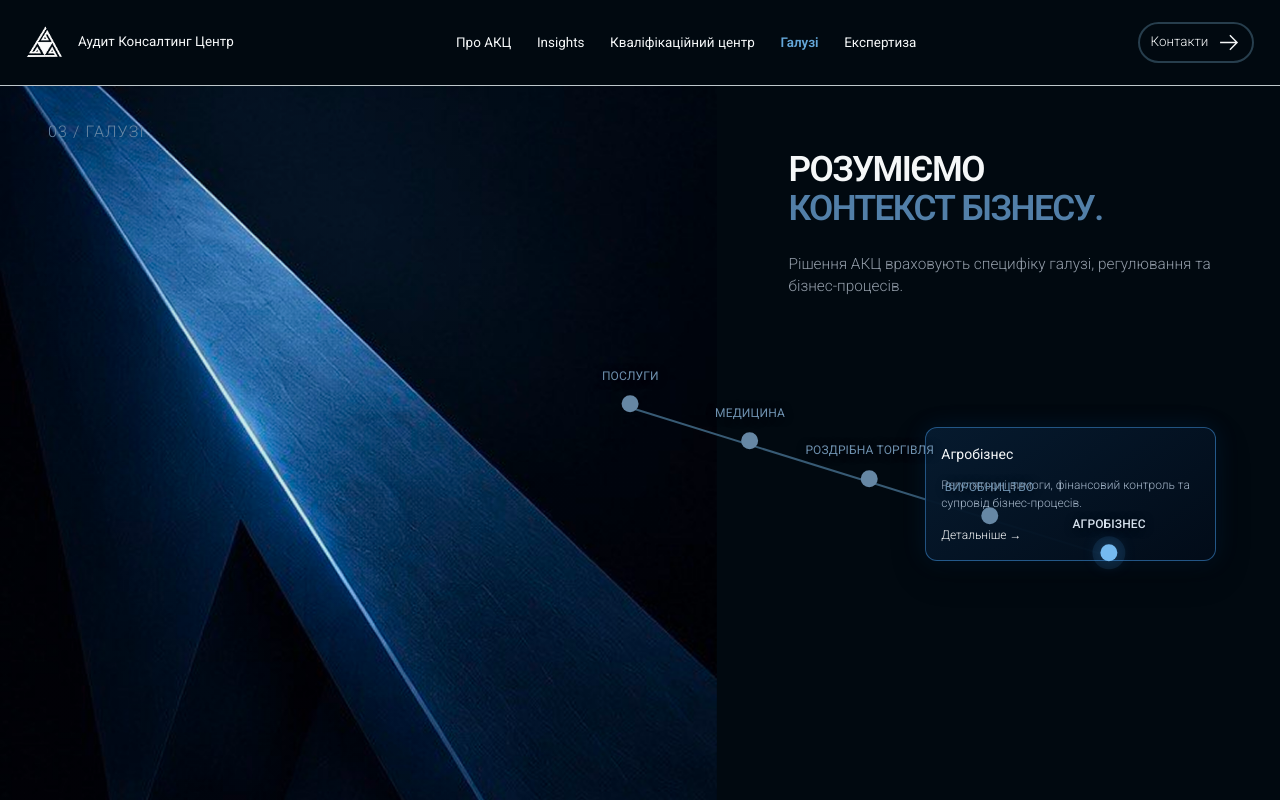
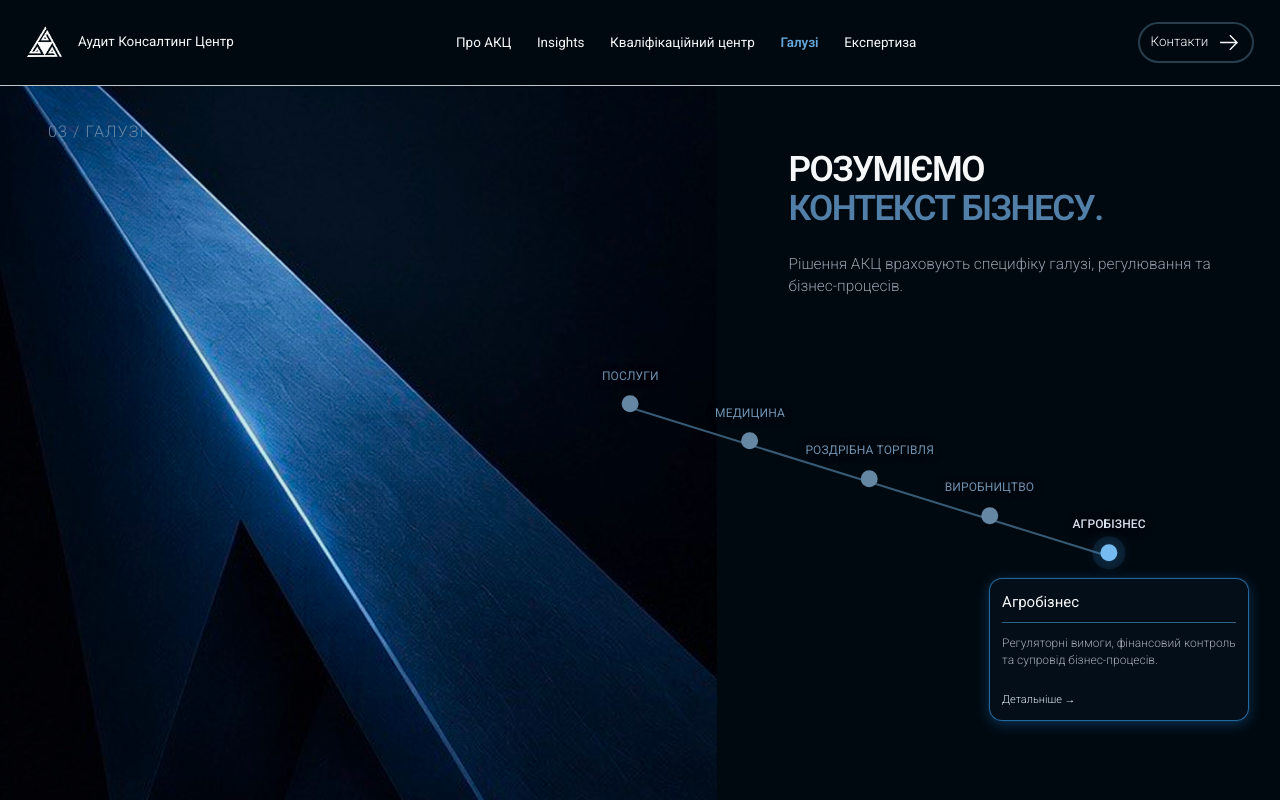
Before and after one commit to dnagorna3817-spec/website_akc_main, a Next.js app: page /industries in a window 1280 px wide. Built offline with nearby package versions, Linux system fonts and the light colour scheme.

Commit message:
Style compact floating industry cards under each selected node

```diff
--- a/app/industries/industries.css
+++ b/app/industries/industries.css
@@ -653,3 +653,60 @@
 @media (min-width: 901px) {
   .industries-plot { transform: translateY(-48px); }
 }
+
+/* Floating Figma-style industry card: follows the selected dot. */
+.industries-plot > .industries-detail {
+  z-index: 5;
+  width: 260px;
+  max-width: none;
+  min-height: 0;
+  right: auto;
+  bottom: auto;
+  padding: 12px 12px 10px;
+  border: 1px solid rgba(48,139,208,.72);
+  border-radius: 13px;
+  background: rgba(5,15,25,.98);
+  box-shadow: 0 3px 14px rgba(29,126,209,.35), 0 0 0 1px rgba(27,80,123,.12);
+  animation: industry-card-appear .22s ease-out both;
+}
+.industries-plot > .industries-detail strong {
+  display: block;
+  padding-bottom: 8px;
+  border-bottom: 1px solid rgba(70,143,198,.65);
+  font-size: 15px;
+  font-weight: 400;
+}
+.industries-plot > .industries-detail p {
+  margin: 12px 0 17px;
+  color: #a3aab3;
+  font-size: 12px;
+  line-height: 1.4;
+}
+.industries-plot > .industries-detail a {
+  color: #dbe7f1;
+  font-size: 11px;
+  text-decoration: none;
+}
+.industries-plot > .industries-detail a:hover { color: #77c7ff; }
+@keyframes industry-card-appear {
+  from { opacity: 0; transform: translateY(9px); }
+  to { opacity: 1; transform: translateY(0); }
+}
+@media (min-width: 901px) {
+  .industries-plot > .industries-detail-1 { left: calc(-37% - 120px); top: calc(38% + 22px); }
+  .industries-plot > .industries-detail-2 { left: calc(-9% - 120px); top: calc(53% + 22px); }
+  .industries-plot > .industries-detail-3 { left: calc(19% - 120px); top: calc(68% + 22px); }
+  .industries-plot > .industries-detail-4 { left: calc(47% - 120px); top: calc(83% + 22px); }
+  .industries-plot > .industries-detail-5 { left: calc(75% - 120px); top: calc(98% + 22px); }
+}
+@media (max-width: 900px) {
+  .industries-plot { margin-bottom: 150px; }
+  .industries-plot > .industries-detail {
+    left: 0;
+    top: calc(100% + 12px);
+    width: min(290px, 100%);
+  }
+}
+@media (prefers-reduced-motion: reduce) {
+  .industries-plot > .industries-detail { animation: none; }
+}
```
